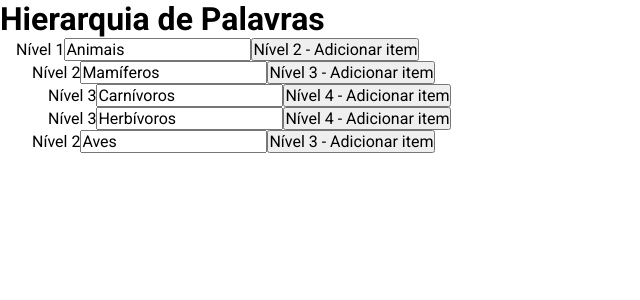
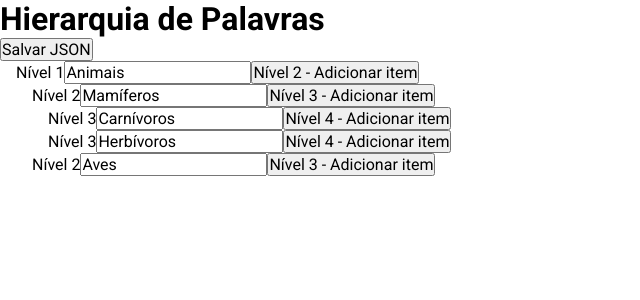
Before and after one commit to jessicamedeirosp/desafio-WaProject-frontend, a React (Vite) app: page / in a window 1280 px wide. Shown: the top 300 px of the page, without its empty margins (0-640 px from the left). Built offline with nearby package versions, Linux system fonts and the light colour scheme.

Commit message:
feat: adding button export file json

```diff
--- a/src/App.tsx
+++ b/src/App.tsx
@@ -1,5 +1,7 @@
 import { Hierarchy } from './components/Hierarchy';
+import { ExportButton } from './components/ExportButton';
 import { ItemProvider } from './hooks/useItem';
+
 
 function App() {
   return (
@@ -7,6 +9,7 @@ function App() {
       <div className='container'>
         <div className='hierarchy-group'>
           <h1 className='hierarchy-title'>Hierarquia de Palavras</h1>
+          <ExportButton />
         </div>
         <Hierarchy />
       </div>
--- /dev/null
+++ b/src/components/ExportButton.tsx
@@ -0,0 +1,17 @@
+import { useItem } from '../hooks/useItem';
+
+export function ExportButton()  {
+  const { items } = useItem();
+
+  function exportFileJSON() {
+    const newBlob = new Blob([JSON.stringify(items, null, 2)], { type: 'application/json' });
+    const newUrl = URL.createObjectURL(newBlob);
+    const linkElement = document.createElement('a');
+    linkElement.href = newUrl;
+    linkElement.download = 'animal.json';
+    linkElement.click();
+    URL.revokeObjectURL(newUrl);
+  };
+
+  return <button className="export__button" onClick={exportFileJSON}>Salvar JSON</button>;
+};
```
